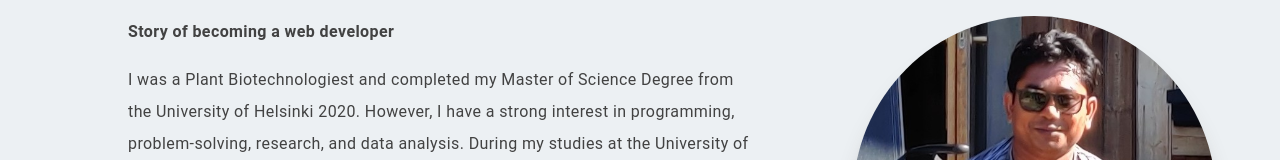
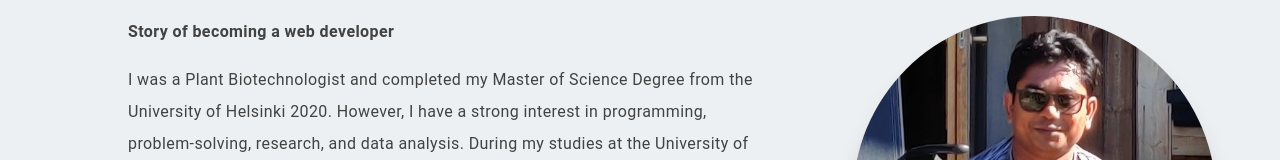
Before and after one commit to Bishwajitkuat/portfolio_next_bisso, a Next.js app: page /about in a window 1280 px wide. Shown: the part 264-424 px from the top of the page. Built offline with nearby package versions, Linux system fonts and the light colour scheme.

Commit message:
spelling corection

```diff
--- a/components/about-page/about-page.tsx
+++ b/components/about-page/about-page.tsx
@@ -16,7 +16,7 @@ export default function AboutPage() {
                 Story of becoming a web developer
               </h2>
               <p className="py-4 pt-4">
-                I was a <span className="">Plant Biotechnologiest</span> and
+                I was a <span className="">Plant Biotechnologist</span> and
                 completed my Master of Science Degree from the University of
                 Helsinki 2020. However, I have a strong interest in programming,
                 problem-solving, research, and data analysis. During my studies
```
